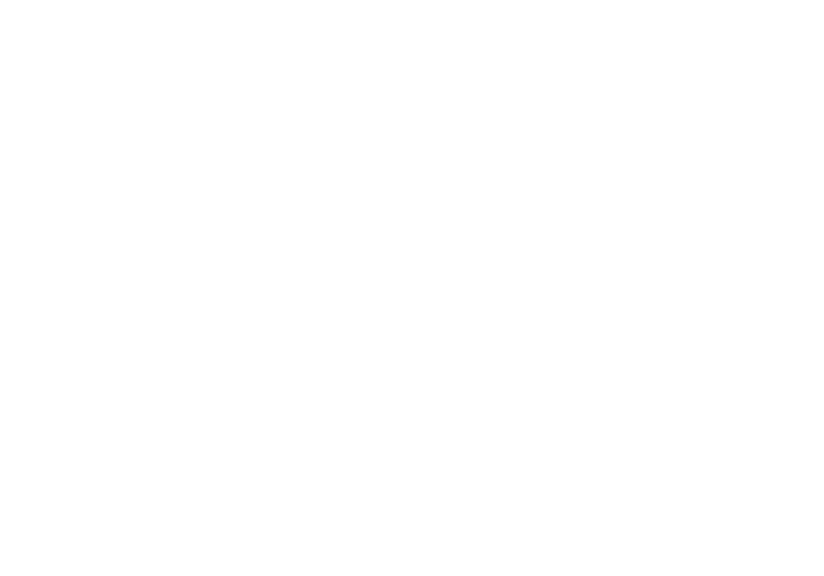
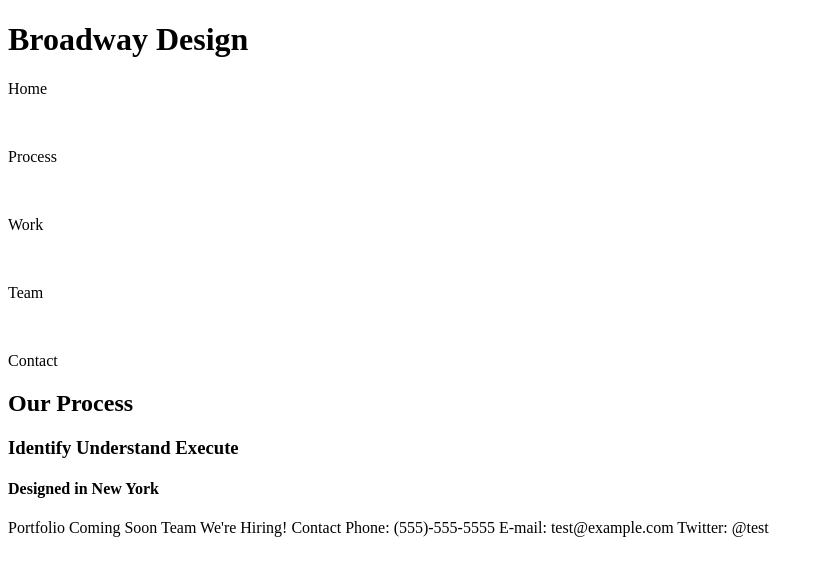
Before and after one commit to jeankke/broadway, a plain HTML site: page index.html in a window 1280 px wide. Shown: the whole page, without its empty margins (0-824 px from the left). Drawn offline with Linux system fonts and the light colour scheme.

Commit message:
header and list

```diff
--- a/index.html
+++ b/index.html
@@ -5,6 +5,37 @@
     <link href="./resources/css/style.css" type="text/css" rel="stylesheet">
   </head>
   <body>
+    <h1>Broadway Design</h1>
+    <p>Home</P>
+      <br>
+      <p>Process</p>
+      <br>
+      <p>Work</p>
+      <br>
+      <p>Team</p>
+      <br>
+      <p>Contact</p>
+    <h2>Our Process</h2>
+    <h3>Identify
+      Understand
+      Execute
+
+      <h4>Designed in New York</h4>
+      Portfolio
+
+Coming Soon
+
+Team
+
+We're Hiring!
+
+Contact
+
+Phone: (555)-555-5555
+
+E-mail: test@example.com
+
+Twitter: @test
 
   </body>
 </html>
```
